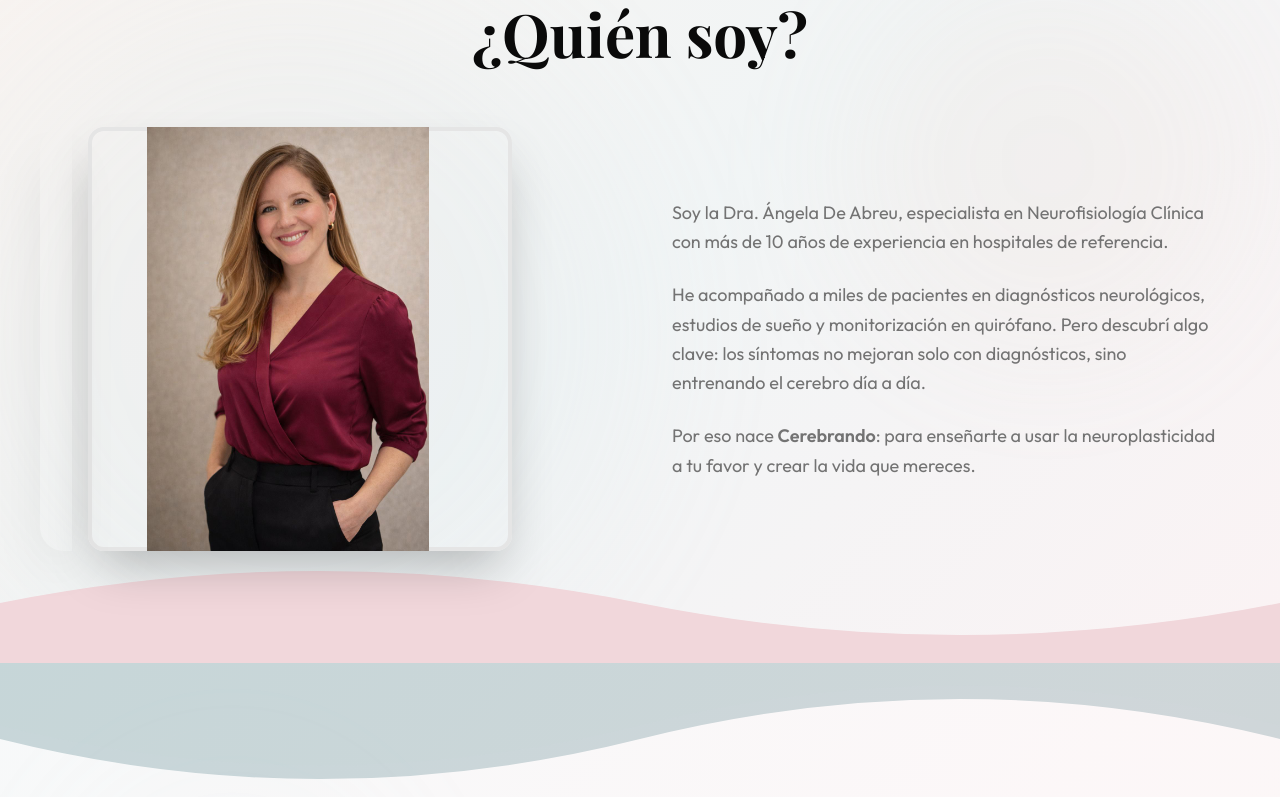
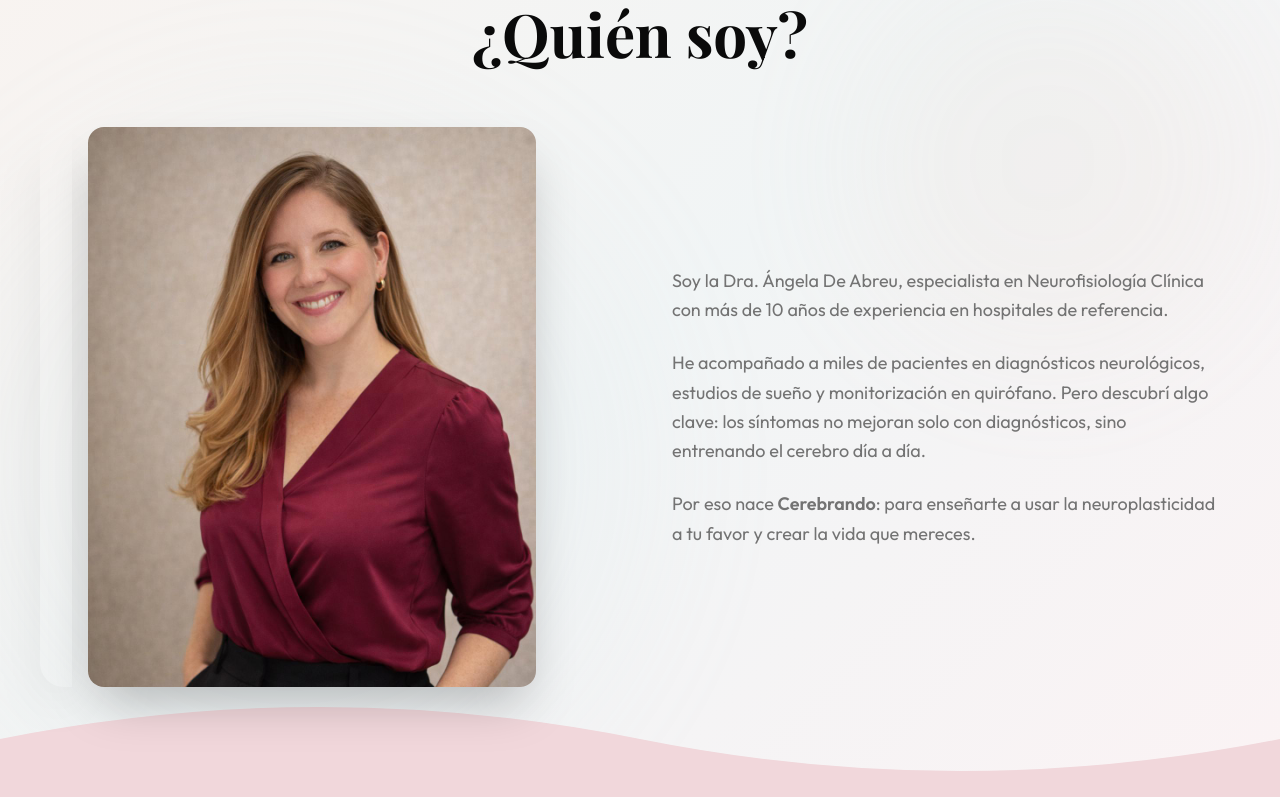
Before and after one commit to jesusp1490/cerebrando-web, a Next.js app: page / in a window 1280 px wide. Shown: the part 3260-4057 px from the top of the page. Built offline with nearby package versions, Linux system fonts and the light colour scheme; a web font is replaced by a local one.

Commit message:
About images

```diff
--- a/components/sections/about.tsx
+++ b/components/sections/about.tsx
@@ -78,13 +78,14 @@ export function About() {
             <motion.div variants={slideInFromLeft} className="order-2 lg:order-1 px-4 sm:px-0">
               <div className="relative group max-w-md mx-auto lg:mx-0">
                 <div className="absolute -left-4 sm:-left-6 top-0 bottom-0 w-6 sm:w-8 bg-gradient-to-b from-brand-primary via-brand-primary/90 to-brand-primary/80 rounded-l-2xl sm:rounded-l-3xl shadow-2xl group-hover:shadow-3xl transition-all duration-500" />
-                <div className="aspect-square rounded-2xl sm:rounded-2xl overflow-hidden bg-gradient-to-br from-brand-primary/25 to-brand-accent/20 border-3 sm:border-4 border-brand-primary/40 ml-4 sm:ml-6 shadow-2xl group-hover:shadow-3xl group-hover:scale-105 transition-all duration-500 flex items-center justify-center p-8 sm:p-12">
+                <div className="rounded-2xl overflow-hidden ml-4 sm:ml-6 shadow-2xl group-hover:shadow-3xl group-hover:scale-105 transition-all duration-500 w-full flex justify-center max-h-[380px] sm:max-h-[420px] md:max-h-[460px] lg:max-h-[560px]">
                   <Image
                     src="/Angela_3.jpeg"
-                    alt="Cerebrando Brain"
-                    fill
-                    className="object-scale-down object-top"
-                    sizes="(max-width: 768px) 100vw, 50vw"
+                    alt="Dra. Ángela De Abreu"
+                    width={900}
+                    height={1200}
+                    className="h-full w-auto"
+                    priority
                   />
                 </div>
               </div>
```
